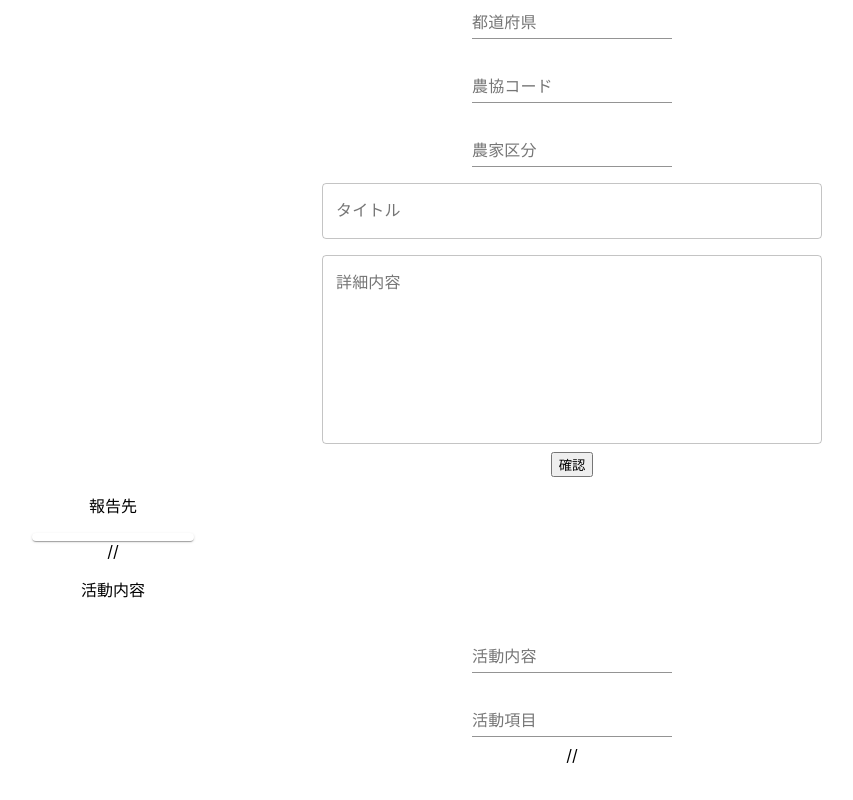
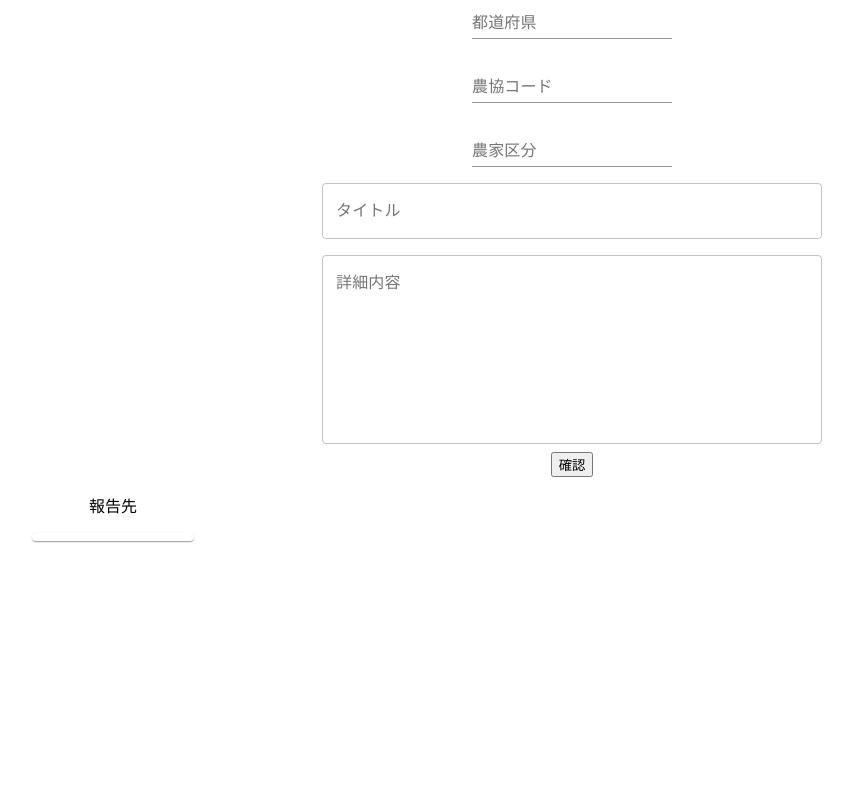
Before and after one commit to nakaikento/TAC-System, a React (Create React App) app: page / in a window 1280 px wide. Shown: the part 356-1156 px from the top of the page, without its empty margins (68-921 px from the left). After the commit the page ends 947 px from the top, so only its background shows below. Built offline with nearby package versions, Linux system fonts and the light colour scheme.

Commit message:
autocomplete for houkokusaki completed

```diff
--- a/src/App.js
+++ b/src/App.js
@@ -12,7 +12,6 @@ import InputWithIcon from './InputWithIcon.js'
 import BasicTextField from './BasicTextField.js'
 
 const FLASK_ENDPOINT = 'http://127.0.0.1:5050/query/';
-
 function App() {
 
   const [reportTos, setReportTos] = useState([])
@@ -22,9 +21,7 @@ function App() {
     console.log('input text: ', inputText);
     // prevent page reload
     e.preventDefault();
-    // set loading status
-    // setLoading(true);
-    // HTTP request for Flask
+    // 報告先
     axios
       .get(FLASK_ENDPOINT, {
         params : {
@@ -36,15 +33,10 @@ function App() {
         const setData = datas.map(data => {
           return data.label
         });
-        console.log(Array.isArray(setData));
         // state update
         setReportTos(setData);
       }).catch(err => {
         console.log('err:', err);
-      }).then(function () {
-        // always executed
-        // set loading status
-        // setLoading(false);
       });
   }
 
@@ -63,14 +55,11 @@ function App() {
           <BasicTextField label="都道府県"/>
           <BasicTextField label="農協コード"/>
           <BasicTextField label="農家区分"/>
-
           <Text handleInputTextChange={e => handleInputTextChange(e)}
                 handleGetApiData={e => handleGetApiData(e)}
                 reportTos = {reportTos}
           />
-          <BasicTextField label="活動内容"/>
-          <BasicTextField label="活動項目"/>
-          // <p>{reportTos}</p>
+
         </div>
     </div>
   );
--- a/src/Text.js
+++ b/src/Text.js
@@ -6,11 +6,11 @@ import Backdrop from '@material-ui/core/Backdrop';
 import CircularProgress from '@material-ui/core/CircularProgress';
 import { makeStyles } from '@material-ui/core/styles';
 
-const houkokusakiData = [
-  { key: 0, label: '米・麦・大豆'},
-  { key: 1, label: '青果物'},
-  { key: 2, label: '農機'},
-];
+// const houkokusakiData = [
+//   { key: 0, label: '米・麦・大豆'},
+//   { key: 1, label: '青果物'},
+//   { key: 2, label: '農機'},
+// ];
 // const katudoNaiyoData = [
 //   { key: 0, label: '農業経営相談'},
 //   { key: 1, label: '営農相談'},
@@ -20,7 +20,7 @@ const houkokusakiData = [
 function Text(props) {
 
   const [open, setOpen] = useState(false);
-  const houkokusakiData = props.reportTos;
+  const reportTos = props.reportTos;
   // const houkokusakiData = props.reportTos.map(reportTo =>{
   //   { key : reportTo.key,
   //     label : reportTo.label }
@@ -47,8 +47,7 @@ function Text(props) {
           </div>
             <div className="info" style={{width: '15%', }}>
             <p>報告先</p>
-            <ChipsArray data={houkokusakiData} />
-            // <p>活動内容</p>
+            <ChipsArray data={reportTos} />
           </div>
         </div>
       );
```
